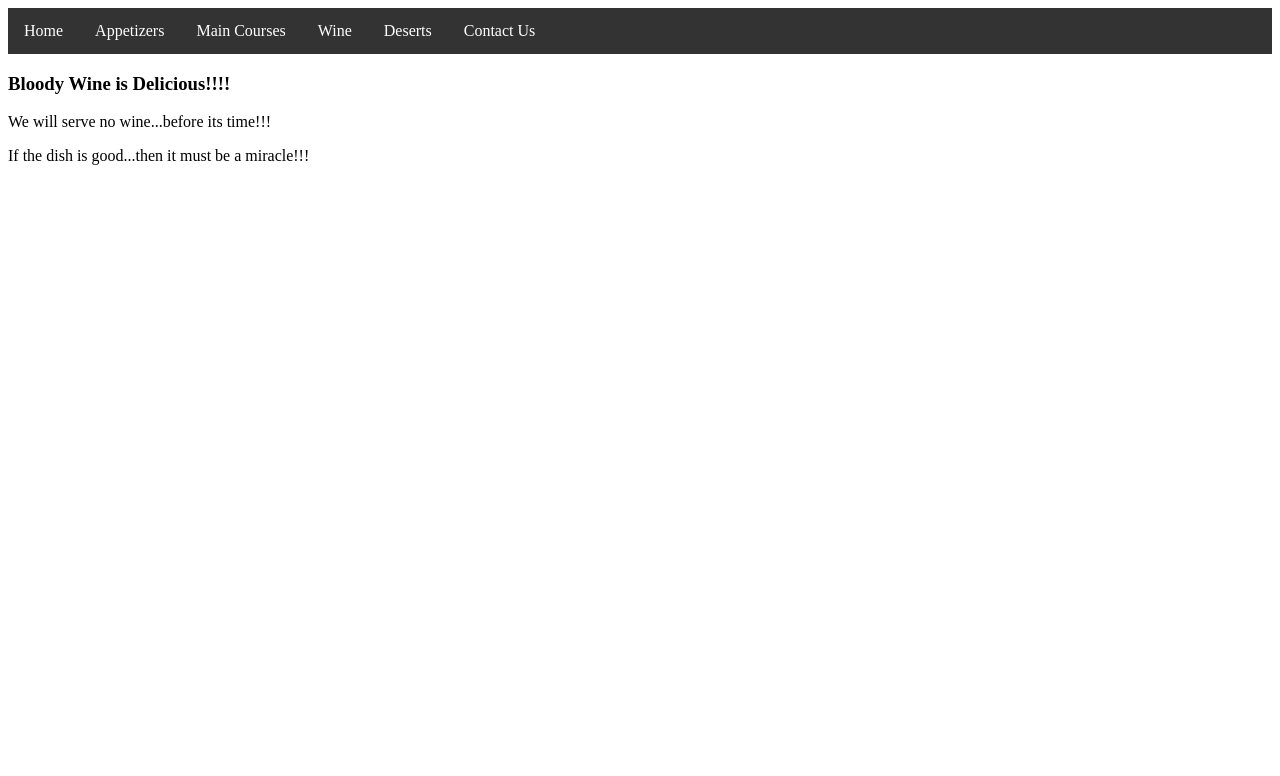
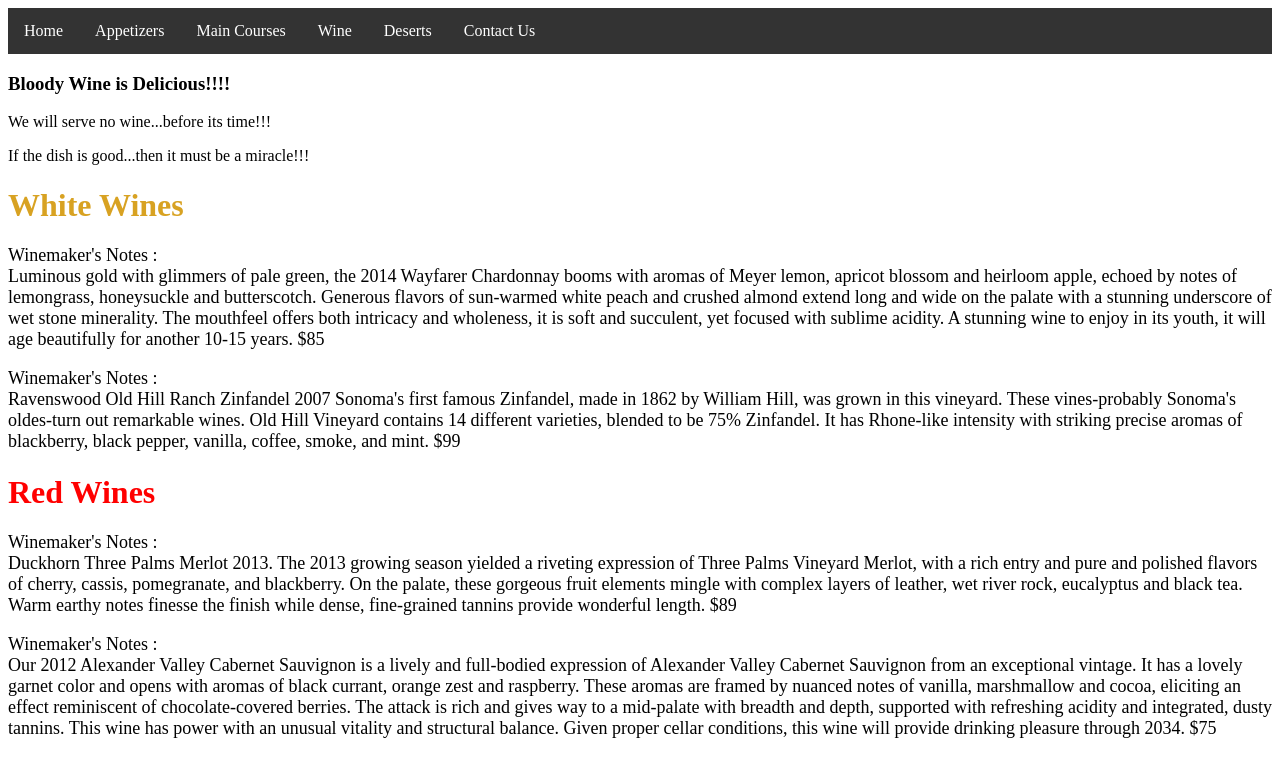
Before and after one commit to flyr397/culinaryCodes1, a plain HTML site: page RedWine.html in a window 1280 px wide. Drawn offline with Linux system fonts and the light colour scheme.

Commit message:
added Gerri's content to the wine page.  Also added sand, red and size selectors to the menu.css file

```diff
--- a/RedWine.html
+++ b/RedWine.html
@@ -41,5 +41,54 @@
 <p>  We will serve no wine...before its time!!!   </p>
 <p>  If the dish is good...then it must be a miracle!!!  </p>
 
+    <h1 class="sand"> White Wines </h1>
+
+    <p class="size">
+        Winemaker's Notes : <br>
+        Luminous gold with glimmers of pale green,
+        the 2014 Wayfarer Chardonnay booms with aromas of Meyer lemon,
+        apricot blossom and heirloom apple, echoed by notes of lemongrass,
+        honeysuckle and butterscotch. Generous flavors of sun-warmed
+        white peach and crushed almond extend long and wide on the palate with
+        a stunning underscore of wet stone minerality. The mouthfeel offers both
+        intricacy and wholeness, it is soft and succulent, yet focused with
+        sublime acidity. A stunning wine to enjoy in its youth, it will age
+        beautifully for another 10-15 years. $85
+    </p>
+
+    <p class="size">
+        Winemaker's Notes : <br>
+        Ravenswood Old Hill Ranch Zinfandel 2007 Sonoma's first famous Zinfandel,
+        made in 1862 by William Hill, was grown in this vineyard.
+        These vines-probably Sonoma's oldes-turn out remarkable wines.
+        Old Hill Vineyard contains 14 different varieties, blended to
+        be 75% Zinfandel. It has Rhone-like intensity with striking precise aromas
+        of blackberry, black pepper, vanilla, coffee, smoke, and mint. $99
+
+        <h1 class="red">    Red Wines </h1>
+
+    <p class="size">
+        Winemaker's Notes : <br>
+        Duckhorn Three Palms Merlot 2013. The 2013 growing season
+        yielded a riveting expression of Three Palms Vineyard Merlot,
+        with a rich entry and pure and polished flavors of cherry,
+        cassis, pomegranate, and blackberry. On the palate, these
+        gorgeous fruit elements mingle with complex layers of leather,
+        wet river rock, eucalyptus and black tea. Warm earthy notes finesse
+        the finish while dense, fine-grained tannins provide wonderful length. $89
+    </p>
+
+    <p class="size">
+        Winemaker's Notes : <br>
+        Our 2012 Alexander Valley Cabernet Sauvignon is a lively and full-bodied
+        expression of Alexander Valley Cabernet Sauvignon from an exceptional
+        vintage. It has a lovely garnet color and opens with aromas of black currant,
+        orange zest and raspberry. These aromas are framed by nuanced notes of
+        vanilla, marshmallow and cocoa, eliciting an effect reminiscent of
+        chocolate-covered berries. The attack is rich and gives way to a mid-palate
+        with breadth and depth, supported with refreshing acidity and integrated,
+        dusty tannins. This wine has power with an unusual vitality and
+        structural balance. Given proper cellar conditions,
+        this wine will provide drinking pleasure through 2034. $75
 </body>
 </html>
--- a/style/menu.css
+++ b/style/menu.css
@@ -48,3 +48,16 @@ li.dropdown {
 .dropdown:hover .dropdown-content {
     display: block;
 }
+
+.size {
+    font-size:18px;
+}
+
+.red {
+    color:red;
+}
+
+
+.sand {
+  color:#d8a222;
+}
```
